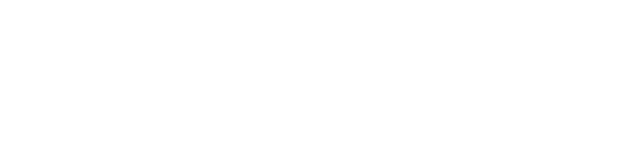
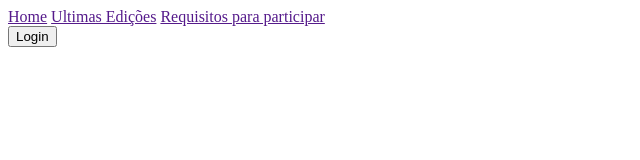
Before and after one commit to PedroFrazo/bootcamp-dnc, a plain HTML site: page index.html in a window 1280 px wide. Shown: the whole page, without its empty margins (0-640 px from the left). Drawn offline with Linux system fonts and the light colour scheme.

Commit message:
Iniciando nosso projeto do Bootcamp

```diff
--- a/index.html
+++ b/index.html
@@ -2,10 +2,23 @@
 <html lang="en">
 <head>
     <meta charset="UTF-8">
+    <meta http-equiv="X-UA-Compatible" content="IE=edge">
     <meta name="viewport" content="width=device-width, initial-scale=1.0">
-    <title>BootCampDNC</title>
+    <title>Bootcamp DNC</title>
+    <style>
+
+    </style>
 </head>
 <body>
+    <nav>
+        <div>
+            <a href="">Home</a>
+            <a href="">Ultimas Edições</a>
+            <a href="">Requisitos para participar</a>
+        </div>
+        <button>Login</button>
+    </nav>
+
 
 </body>
 </html>
```
